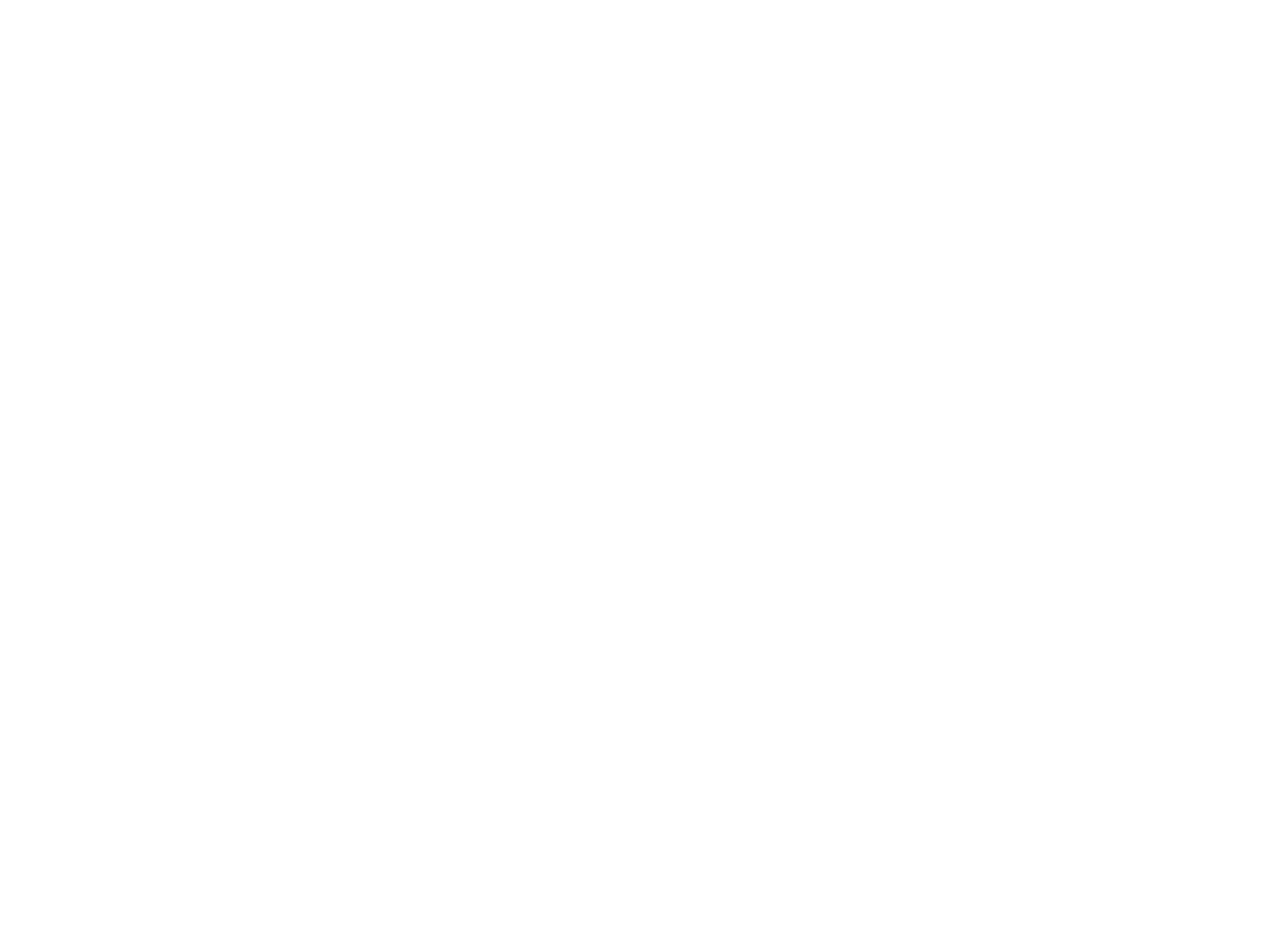
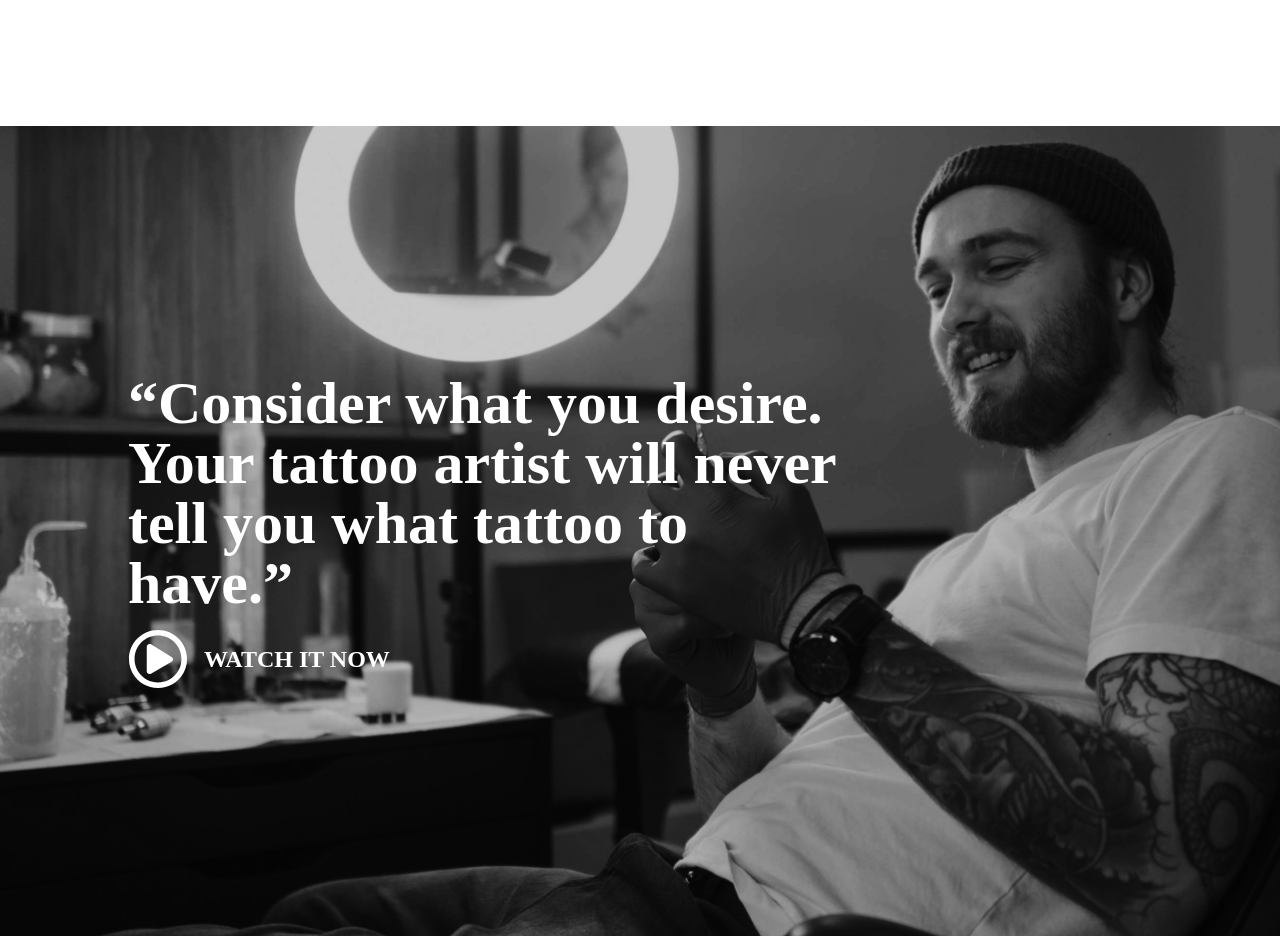
Before and after one commit to ZoricNikola00/Tattoo-Studio, a React (Vite) app: page / in a window 1280 px wide. Shown: the part 4660-5596 px from the top of the page. Before the commit the page ends 4786 px from the top, so only its background shows below. Built offline with nearby package versions, Linux system fonts and the light colour scheme.

Commit message:
Add interview component

```diff
--- a/src/App.tsx
+++ b/src/App.tsx
@@ -1,6 +1,7 @@
 import { useState } from 'react'
 import About from './components/About'
 import Gallery from './components/Gallery'
+import Interview from './components/Interview'
 import Main from './components/Main'
 import Navbar from './components/Navbar'
 import ProggresBar from './components/ProggresBar'
@@ -17,6 +18,7 @@
         <Gallery/>
         <ProggresBar/>
         <Testemonial/>
+        <Interview/>
     </div>
   )
 }
```
